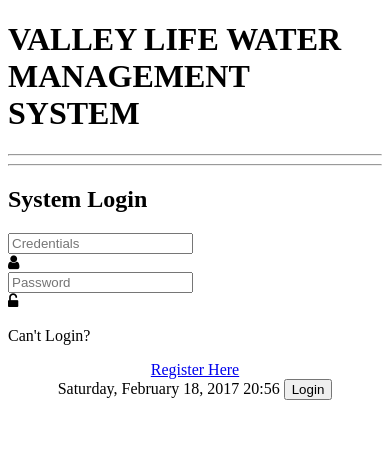
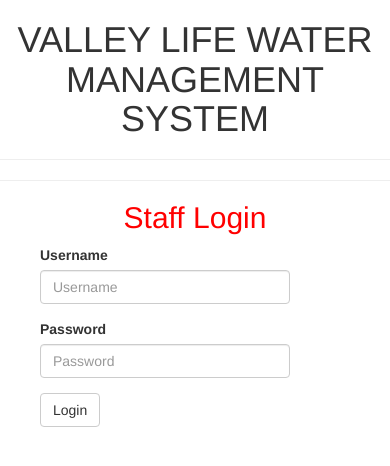
Before and after one commit to gp4-SE-2016-2017-2/Valley-Life-Water-Management-System, a PHP site: page / in a window 390 px wide. Shown: the top 466 px of the page. Run offline with PHP 8.4, Linux system fonts and the light colour scheme; some libraries are stand-ins or nearby versions.

Commit message:
Add files via upload
changes made

```diff
--- a/index.php
+++ b/index.php
@@ -1,13 +1,13 @@
 <!DOCTYPE html>
 <html>
 <head>
-<title>VALLEY LIFE WATER MANAGEMENT SYSTEM</title>
+<title>Staff Login</title>
 <meta name="viewport" content="width=device-width, initial-scale=1">
 <meta http-equiv="Content-Type" content="text/html; charset=utf-8" />
 <meta name="keywords" content="Credit Login / Register Form Responsive Widget,Login form widgets, Sign up Web forms , Login signup Responsive web form,Flat Pricing table,Flat Drop downs,Registration Forms,News letter Forms,Elements" />
 <script type="application/x-javascript"> addEventListener("load", function() { setTimeout(hideURLbar, 0); }, false); function hideURLbar(){ window.scrollTo(0,1); } </script>
 <!-- Custom Theme files -->
-<link href="css/font-awesome.min.css" rel="stylesheet" type="text/css" media="all">
+<link href="css/bootstrap.min.css" rel="stylesheet" type="text/css" media="all">
 <link href="css/popuo-box.css" rel="stylesheet" type="text/css" media="all" />
 <link href="css/style.css" rel="stylesheet" type="text/css" media="all" />
 <!-- //Custom Theme files -->
@@ -16,34 +16,63 @@
 <link href="//fonts.googleapis.com/css?family=Open+Sans:300,400,600,700" rel="stylesheet">
 
 <!-- //web font -->
+<style type="text/css">
+	.form-group input[type="text"]{
+		width: 250px;
+	}
+	.form-group input[type="password"]{
+		width: 250px;
+	}
+	form{
+		float: right;
+		margin-right: 100px;
+
+	}
+    h5{
+    	color: red;
+    }
+
+     h2{
+    	color: red;
+    }
+
+</style>
 </head>
 <body>
-<h1>VALLEY LIFE WATER MANAGEMENT SYSTEM</h1>
+
+<h1 align="center">VALLEY LIFE WATER MANAGEMENT SYSTEM</h1>
 <hr>
 <hr>
 <div class="main-agileits">
   <!--form-stars-here-->
   <div class="form-w3-agile">
-    <h2>System Login</h2>
-    <form action="#" method="post">
-      <div class="form-sub-w3">
-        <input type="text" name="Username" placeholder="Credentials " required="" />
-        <div class="icon-w3"> <i class="fa fa-user" aria-hidden="true"></i> </div>
-      </div>
-      <div class="form-sub-w3">
-        <input type="password" name="Password" placeholder="Password" required="" />
-        <div class="icon-w3"> <i class="fa fa-unlock-alt" aria-hidden="true"></i> </div>
-      </div>
-      <p class="p-bottom-w3ls">Can't Login? </p>
-      <center>
-      <a href="Register.php">Register Here</a>
-      <div class="submit-w3l">
-        <!-- #BeginDate format:fcAm1m -->Saturday, February 18, 2017  20:56<!-- #EndDate -->
-        <input type="submit" value="Login">
-      </div>
-    </form>
+    <h2 align="center">Staff Login</h2>
+
   </div>
   <!--//form-ends-here-->
+</div>
+
+<div class="row">
+  <div class="col-md-4"></div>
+  <div class="col-md-4">
+
+  	<form name="ob" method="post" action="index.php">
+  <div class="form-group">
+    <label for="exampleInputEmail2">Username</label>
+    <input type="text" name="Username" class="form-control" id="exampleInputEmail2" placeholder="Username">
+  </div>
+  <div class="form-group">
+    <label for="exampleInputPassword1">Password</label>
+    <input type="password" class="form-control" id="exampleInputPassword1" name="Password" placeholder="Password">
+  </div>
+
+
+  <button type="submit" class="btn btn-default" name="sub">Login</button>
+</form>
+
+
+  </div>
+  <div class="col-md-4"></div>
 </div>
 
 <!-- copyright -->
@@ -80,10 +109,12 @@
 		 	$result = mysqli_query($conn,$sql);
 				 while ($row=mysqli_fetch_array($result,MYSQLI_ASSOC)){
 				 	if($user==$row["username"] && $pword==$row["password"]){
-				 		echo "Login successful";
+				 		echo "<h5 align='center'> Login successful</h5>";
+				 		//header('location: production.php');
 				 	}
 				 	else{
-				 		echo "Login Unsuccessful\n Wrong username or password";
+				 		echo "<h5 align='center'>Login Unsuccessful\n Wrong username or password</h5>";
+
 				 	}
 
 		$conn->close();
```
Also changed, not shown: dashboard.php (added, +39 -0 lines).
